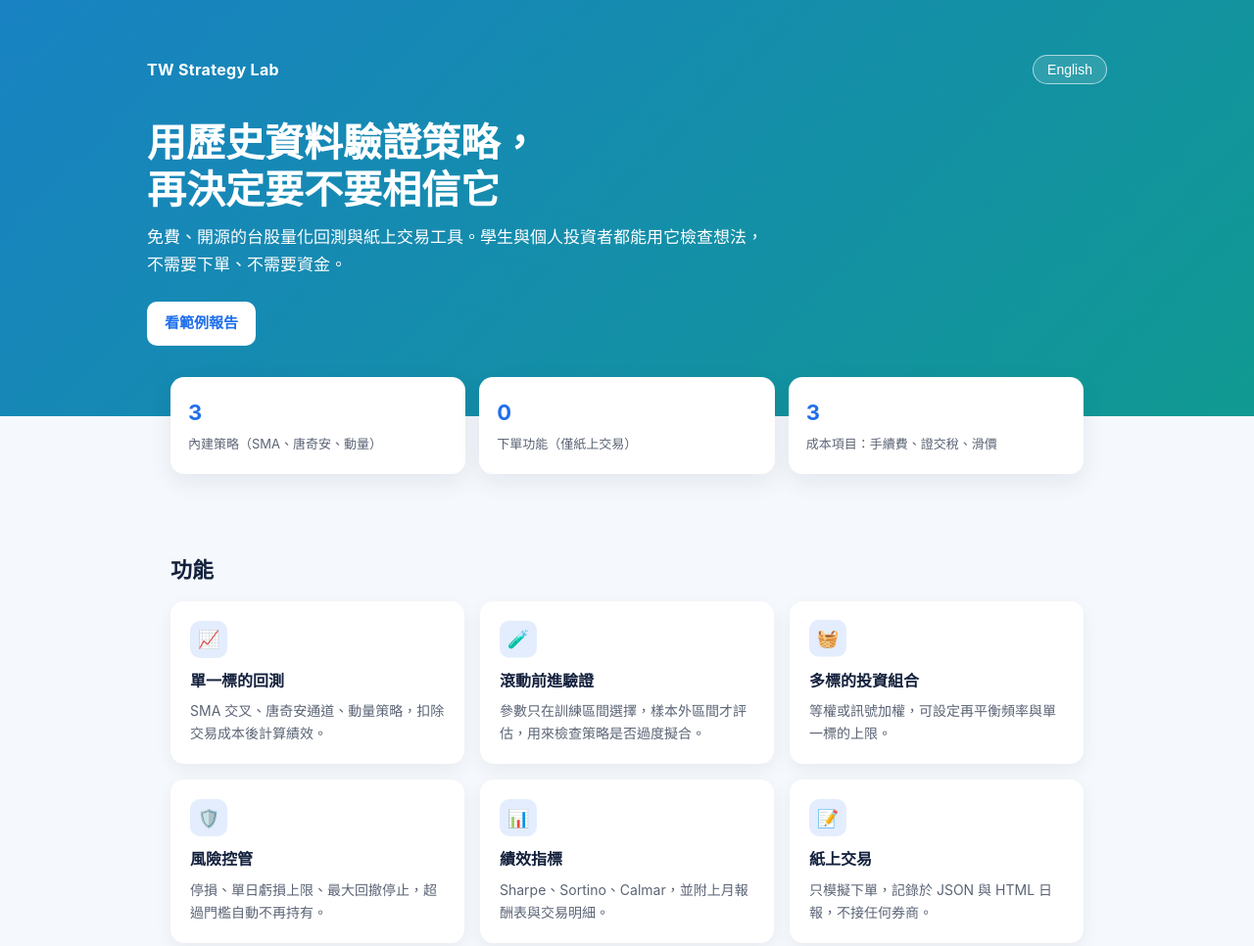
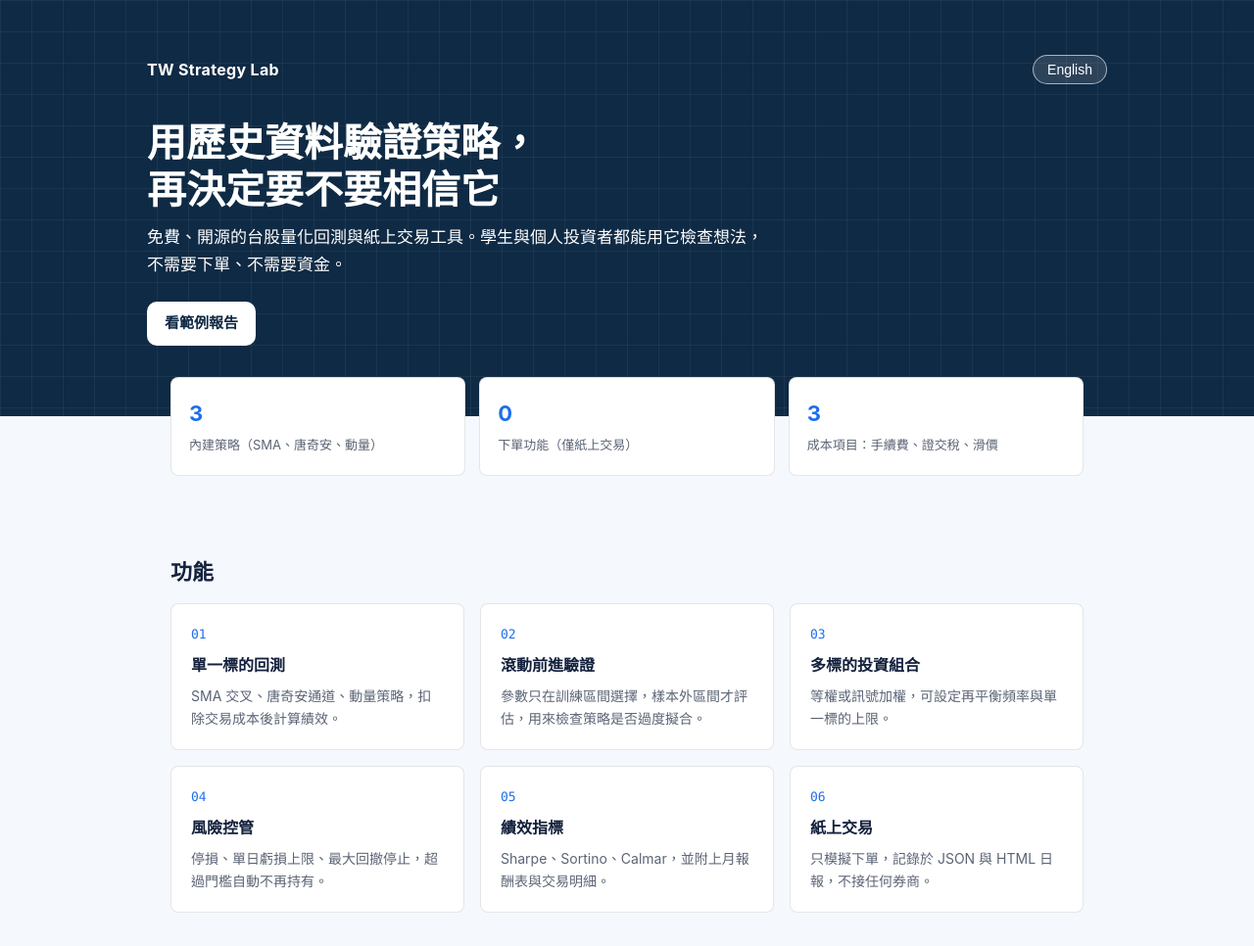
Before and after one commit to Black-tea666888/tw-strategy-lab, a plain HTML site: page index.html in a window 1280 px wide. Shown: the top 966 px of the page at 98% size. Drawn offline with Linux system fonts and the light colour scheme.

Commit message:
Reduce templated look: flat hero, numbered cards, fewer effects

```diff
--- a/index.html
+++ b/index.html
@@ -11,7 +11,7 @@
 }
 * { box-sizing: border-box; }
 body { margin: 0; font-family: -apple-system, "Helvetica Neue", Arial, "Noto Sans TC", sans-serif; color: var(--ink); background: var(--bg); line-height: 1.65; }
-.hero { background: linear-gradient(135deg, var(--accent), var(--accent-2)); color: #fff; padding: 56px 24px 72px; }
+.hero { color: #fff; padding: 56px 24px 72px; }
 .wrap { max-width: 980px; margin: 0 auto; }
 .topbar { display: flex; justify-content: space-between; align-items: center; gap: 12px; }
 .brand { font-weight: 700; letter-spacing: .02em; }
@@ -20,20 +20,20 @@ h1 { font-size: clamp(28px, 4vw, 40px); margin: 36px 0 10px; line-height: 1.2; }
 .lead { font-size: 17px; max-width: 640px; opacity: .95; margin: 0; }
 .cta { margin-top: 24px; display: flex; flex-wrap: wrap; gap: 10px; }
 .cta a { padding: 10px 18px; border-radius: 10px; text-decoration: none; font-weight: 600; font-size: 15px; }
-.cta .primary { background: #fff; color: var(--accent); }
+.cta .primary { background: #fff; color: #0f2a44; }
 .cta .ghost { border: 1px solid rgba(255,255,255,.7); color: #fff; }
 .stats { margin: -40px auto 0; max-width: 980px; padding: 0 24px; display: grid; grid-template-columns: repeat(auto-fit, minmax(180px, 1fr)); gap: 14px; }
-.stat { background: var(--card); border-radius: 14px; padding: 18px; box-shadow: 0 8px 24px rgba(20,33,61,.08); }
+.stat { background: var(--card); border: 1px solid rgba(128,128,128,.2); border-radius: 8px; padding: 18px; }
 .stat b { display: block; font-size: 22px; color: var(--accent); }
 .stat span { font-size: 13px; color: var(--muted); }
 main { max-width: 980px; margin: 0 auto; padding: 40px 24px 16px; }
 h2 { font-size: 22px; margin: 40px 0 14px; }
 .grid { display: grid; grid-template-columns: repeat(auto-fit, minmax(260px, 1fr)); gap: 16px; }
-.card { background: var(--card); border-radius: 14px; padding: 20px; box-shadow: 0 6px 18px rgba(20,33,61,.06); }
-.card .ico { width: 38px; height: 38px; border-radius: 10px; background: rgba(31,111,235,.12); display: grid; place-items: center; font-size: 18px; margin-bottom: 10px; }
+.card { background: var(--card); border-radius: 8px; padding: 20px; }
+.card .ico { font-family: ui-monospace, Menlo, monospace; font-size: 13px; color: var(--accent); margin-bottom: 8px; }
 .card h3 { font-size: 16px; margin: 0 0 6px; }
 .card p { margin: 0; color: var(--muted); font-size: 14px; }
-.preview { background: var(--card); border-radius: 14px; overflow: hidden; box-shadow: 0 6px 18px rgba(20,33,61,.06); }
+.preview { background: var(--card); border-radius: 8px; overflow: hidden; border: 1px solid rgba(128,128,128,.2); }
 .preview header { padding: 14px 18px; border-bottom: 1px solid rgba(128,128,128,.2); display: flex; justify-content: space-between; align-items: center; gap: 10px; flex-wrap: wrap; }
 .preview header span { font-size: 13px; color: var(--muted); }
 .preview iframe { width: 100%; height: 520px; border: 0; background: #fff; }
@@ -47,25 +47,22 @@ a { color: var(--accent); }
 @keyframes hero-shift { 0% { background-position: 0% 50%; } 50% { background-position: 100% 50%; } 100% { background-position: 0% 50%; } }
 @keyframes rise { from { opacity: 0; transform: translateY(14px); } to { opacity: 1; transform: none; } }
 @keyframes float-slow { 0%, 100% { transform: translateY(0); } 50% { transform: translateY(-6px); } }
-.hero { background-size: 200% 200%; animation: hero-shift 14s ease infinite; }
+.hero { background-color: #0f2a44; background-image: linear-gradient(rgba(255,255,255,.05) 1px, transparent 1px), linear-gradient(90deg, rgba(255,255,255,.05) 1px, transparent 1px); background-size: 32px 32px; }
 .hero h1, .hero .lead, .hero .cta { animation: rise .7s ease both; }
 .hero .lead { animation-delay: .1s; }
 .hero .cta { animation-delay: .2s; }
 .reveal { opacity: 0; transform: translateY(18px); transition: opacity .6s ease, transform .6s ease; }
 .reveal.in { opacity: 1; transform: none; }
-.grid .card { transition: transform .25s ease, box-shadow .25s ease; }
-.grid .card:hover { transform: translateY(-4px); box-shadow: 0 14px 30px rgba(20,33,61,.14); }
-.card .ico { animation: float-slow 5s ease-in-out infinite; }
-.card:nth-child(2) .ico { animation-delay: .4s; }
-.card:nth-child(3) .ico { animation-delay: .8s; }
-.stat { transition: transform .25s ease; }
-.stat:hover { transform: translateY(-3px); }
+.grid .card { border: 1px solid rgba(128,128,128,.2); box-shadow: none; transition: border-color .2s ease; }
+.grid .card:hover { border-color: var(--accent); }
+
+
 .cta a { transition: transform .15s ease, box-shadow .15s ease; }
-.cta a:hover { transform: translateY(-2px); box-shadow: 0 8px 18px rgba(0,0,0,.18); }
+.cta a:hover { opacity: .85; }
 button#lang { transition: background .2s ease; }
 button#lang:hover { background: rgba(255,255,255,.25); }
-.preview { transition: box-shadow .3s ease; }
-.preview:hover { box-shadow: 0 14px 34px rgba(20,33,61,.14); }
+
+
 @media (prefers-reduced-motion: reduce) {
   *, *::before, *::after { animation: none !important; transition: none !important; }
   .reveal { opacity: 1; transform: none; }
@@ -107,23 +104,23 @@ button#lang:hover { background: rgba(255,255,255,.25); }
   <div class="zh">
     <h2 class="reveal">功能</h2>
     <div class="grid">
-      <div class="card"><div class="ico">📈</div><h3>單一標的回測</h3><p>SMA 交叉、唐奇安通道、動量策略，扣除交易成本後計算績效。</p></div>
-      <div class="card"><div class="ico">🧪</div><h3>滾動前進驗證</h3><p>參數只在訓練區間選擇，樣本外區間才評估，用來檢查策略是否過度擬合。</p></div>
-      <div class="card"><div class="ico">🧺</div><h3>多標的投資組合</h3><p>等權或訊號加權，可設定再平衡頻率與單一標的上限。</p></div>
-      <div class="card"><div class="ico">🛡️</div><h3>風險控管</h3><p>停損、單日虧損上限、最大回撤停止，超過門檻自動不再持有。</p></div>
-      <div class="card"><div class="ico">📊</div><h3>績效指標</h3><p>Sharpe、Sortino、Calmar，並附上月報酬表與交易明細。</p></div>
-      <div class="card"><div class="ico">📝</div><h3>紙上交易</h3><p>只模擬下單，記錄於 JSON 與 HTML 日報，不接任何券商。</p></div>
+      <div class="card"><div class="ico">01</div><h3>單一標的回測</h3><p>SMA 交叉、唐奇安通道、動量策略，扣除交易成本後計算績效。</p></div>
+      <div class="card"><div class="ico">02</div><h3>滾動前進驗證</h3><p>參數只在訓練區間選擇，樣本外區間才評估，用來檢查策略是否過度擬合。</p></div>
+      <div class="card"><div class="ico">03</div><h3>多標的投資組合</h3><p>等權或訊號加權，可設定再平衡頻率與單一標的上限。</p></div>
+      <div class="card"><div class="ico">04</div><h3>風險控管</h3><p>停損、單日虧損上限、最大回撤停止，超過門檻自動不再持有。</p></div>
+      <div class="card"><div class="ico">05</div><h3>績效指標</h3><p>Sharpe、Sortino、Calmar，並附上月報酬表與交易明細。</p></div>
+      <div class="card"><div class="ico">06</div><h3>紙上交易</h3><p>只模擬下單，記錄於 JSON 與 HTML 日報，不接任何券商。</p></div>
     </div>
   </div>
   <div class="en hidden">
     <h2 class="reveal">Features</h2>
     <div class="grid">
-      <div class="card"><div class="ico">📈</div><h3>Single-asset backtests</h3><p>SMA crossover, Donchian channel and momentum, with trading costs deducted.</p></div>
-      <div class="card"><div class="ico">🧪</div><h3>Walk-forward validation</h3><p>Parameters are chosen on training windows only, then tested out of sample.</p></div>
-      <div class="card"><div class="ico">🧺</div><h3>Multi-asset portfolios</h3><p>Equal or signal weights, with configurable rebalancing and per-asset caps.</p></div>
-      <div class="card"><div class="ico">🛡️</div><h3>Risk controls</h3><p>Stop loss, daily loss limit and a maximum drawdown halt.</p></div>
-      <div class="card"><div class="ico">📊</div><h3>Performance metrics</h3><p>Sharpe, Sortino and Calmar, plus a monthly return table and trade list.</p></div>
-      <div class="card"><div class="ico">📝</div><h3>Paper trading</h3><p>Simulated orders only, logged to JSON and an HTML daily summary. No broker connection.</p></div>
+      <div class="card"><div class="ico">01</div><h3>Single-asset backtests</h3><p>SMA crossover, Donchian channel and momentum, with trading costs deducted.</p></div>
+      <div class="card"><div class="ico">02</div><h3>Walk-forward validation</h3><p>Parameters are chosen on training windows only, then tested out of sample.</p></div>
+      <div class="card"><div class="ico">03</div><h3>Multi-asset portfolios</h3><p>Equal or signal weights, with configurable rebalancing and per-asset caps.</p></div>
+      <div class="card"><div class="ico">04</div><h3>Risk controls</h3><p>Stop loss, daily loss limit and a maximum drawdown halt.</p></div>
+      <div class="card"><div class="ico">05</div><h3>Performance metrics</h3><p>Sharpe, Sortino and Calmar, plus a monthly return table and trade list.</p></div>
+      <div class="card"><div class="ico">06</div><h3>Paper trading</h3><p>Simulated orders only, logged to JSON and an HTML daily summary. No broker connection.</p></div>
     </div>
   </div>
 
```
